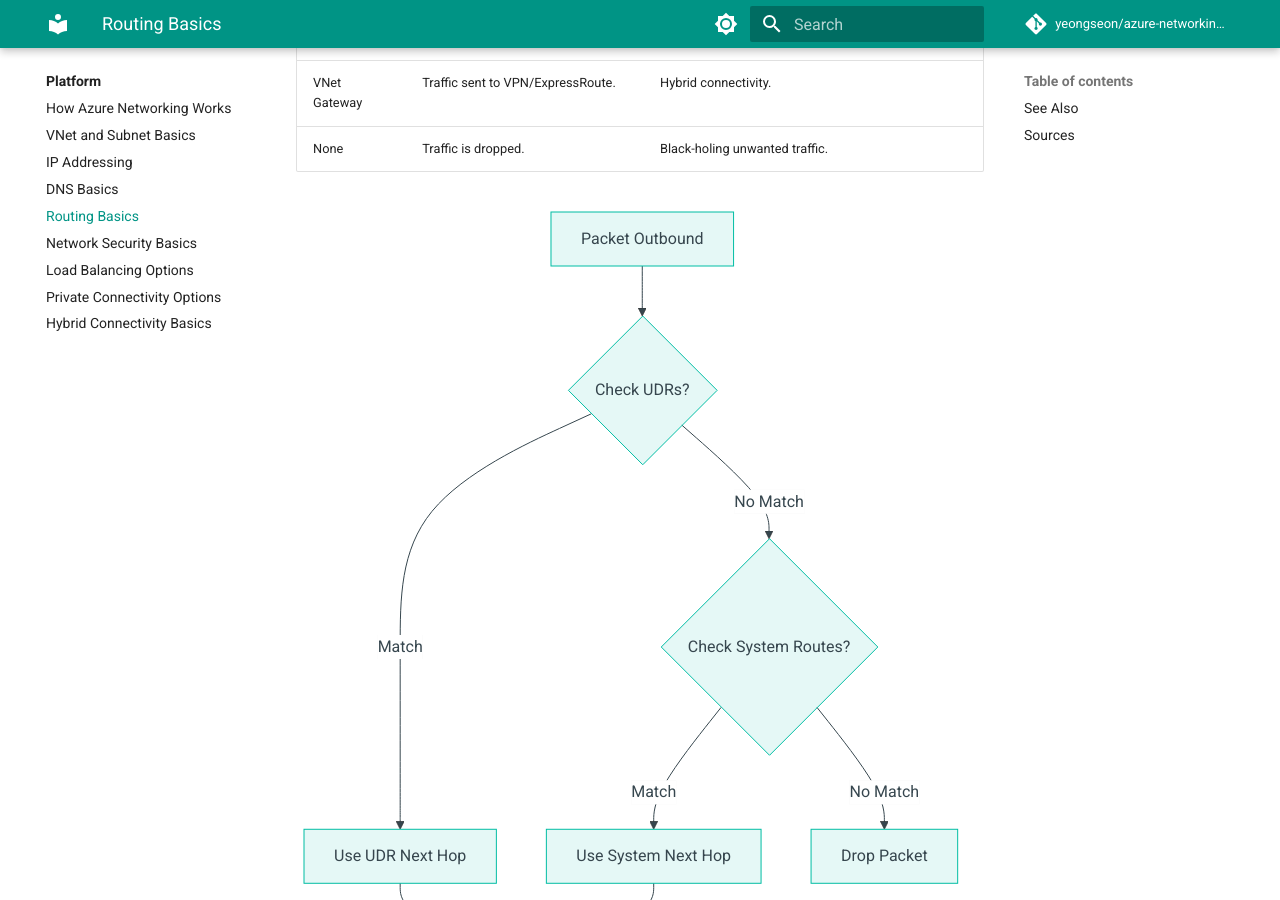
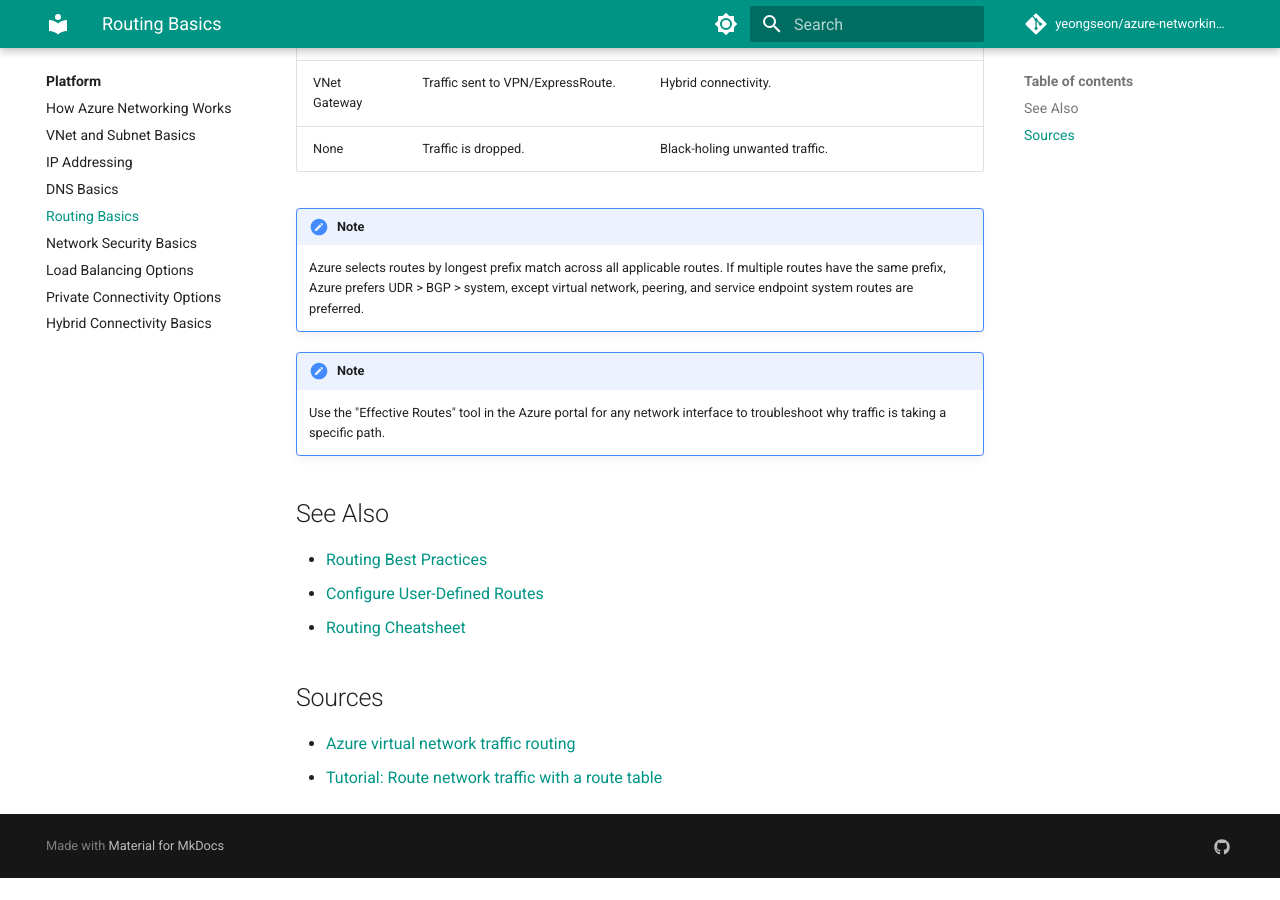
Before and after one commit to yeongseon/azure-networking-practical-guide, an MkDocs documentation site: the page built from docs/platform/routing-basics.md, in a window 1280 px wide and 900 px high, scrolled down 545 px. Built offline with MkDocs 1.6.1 and Material for MkDocs 9.7.7, drawn with Linux system fonts in a browser that asks for light colours; comment, search, counter and statistics services are not loaded; after the commit the page ends 1423 px from its top, so only the background shows below that.

Commit message:
fix: correct routing flowcharts, firewall DNAT guidance, and hybrid connectivity troubleshooting
- Replace UDR-then-BGP-then-system flowcharts with correct LPM + priority model
- Clarify Azure Firewall uses DNAT for inbound (not application rules)
- Fix peering troubleshoot to check address spaces/gateway transit instead of forwarded traffic
- Clarify hybrid missing routes: LNG for static VPN, BGP verification for dynamic/ExpressRoute

````diff
--- a/docs/platform/routing-basics.md
+++ b/docs/platform/routing-basics.md
@@ -10,16 +10,8 @@ Azure automatically creates system routes for each subnet in a VNet. User-Define
 | VNet Gateway | Traffic sent to VPN/ExpressRoute. | Hybrid connectivity. |
 | None | Traffic is dropped. | Black-holing unwanted traffic. |
 
-```mermaid
-graph TD
-    A[Packet Outbound] --> B{Check UDRs?}
-    B -->|Match| C[Use UDR Next Hop]
-    B -->|No Match| D{Check System Routes?}
-    D -->|Match| E[Use System Next Hop]
-    D -->|No Match| F[Drop Packet]
-    C --> G[Forward Packet]
-    E --> G
-```
+!!! note
+    Azure selects routes by longest prefix match across all applicable routes. If multiple routes have the same prefix, Azure prefers UDR > BGP > system, except virtual network, peering, and service endpoint system routes are preferred.
 
 !!! note
     Use the "Effective Routes" tool in the Azure portal for any network interface to troubleshoot why traffic is taking a specific path.
````
Also changed, not shown: docs/best-practices/routing-best-practices.md (+2 -8 lines), docs/troubleshooting/hybrid-connectivity-issues.md (+1 -1 lines), docs/troubleshooting/inbound-connectivity-issues.md (+1 -1 lines), docs/troubleshooting/peering-and-routing-issues.md (+1 -1 lines).
